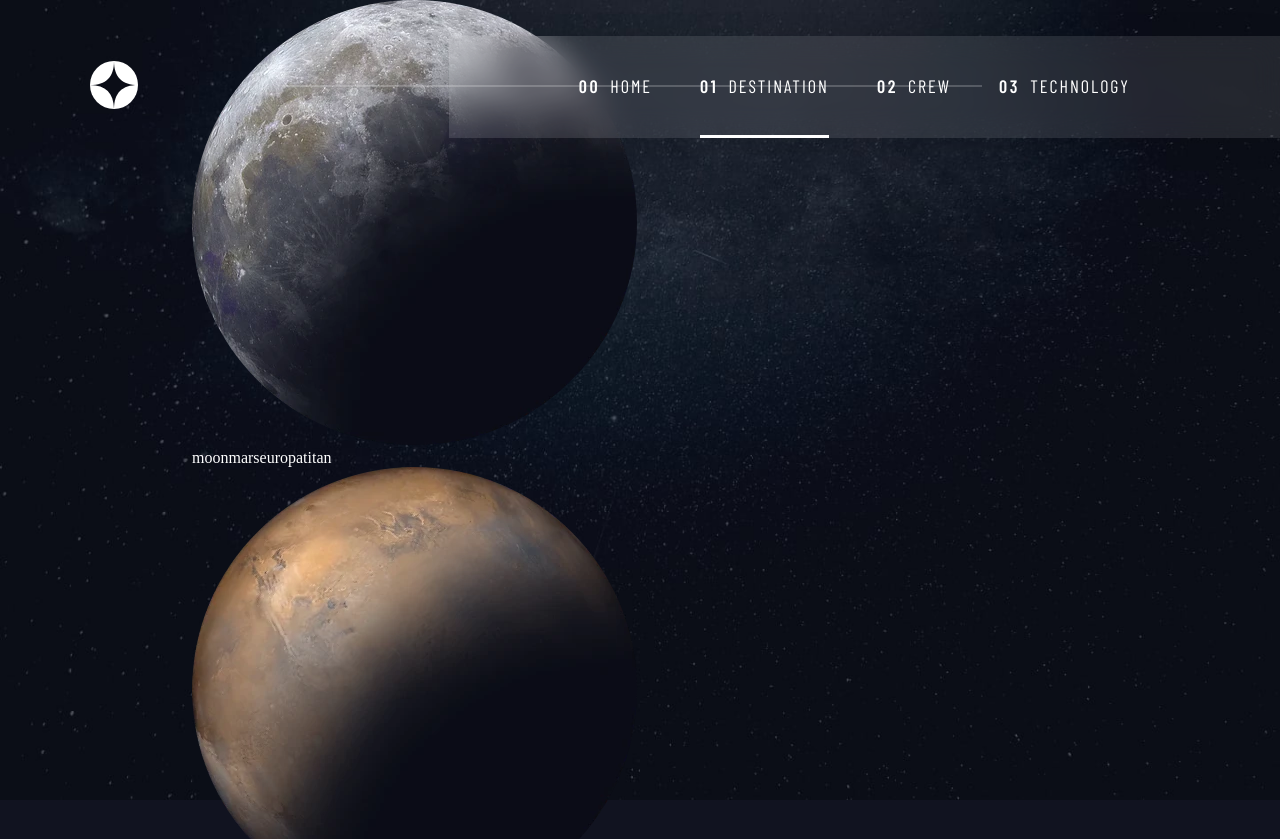
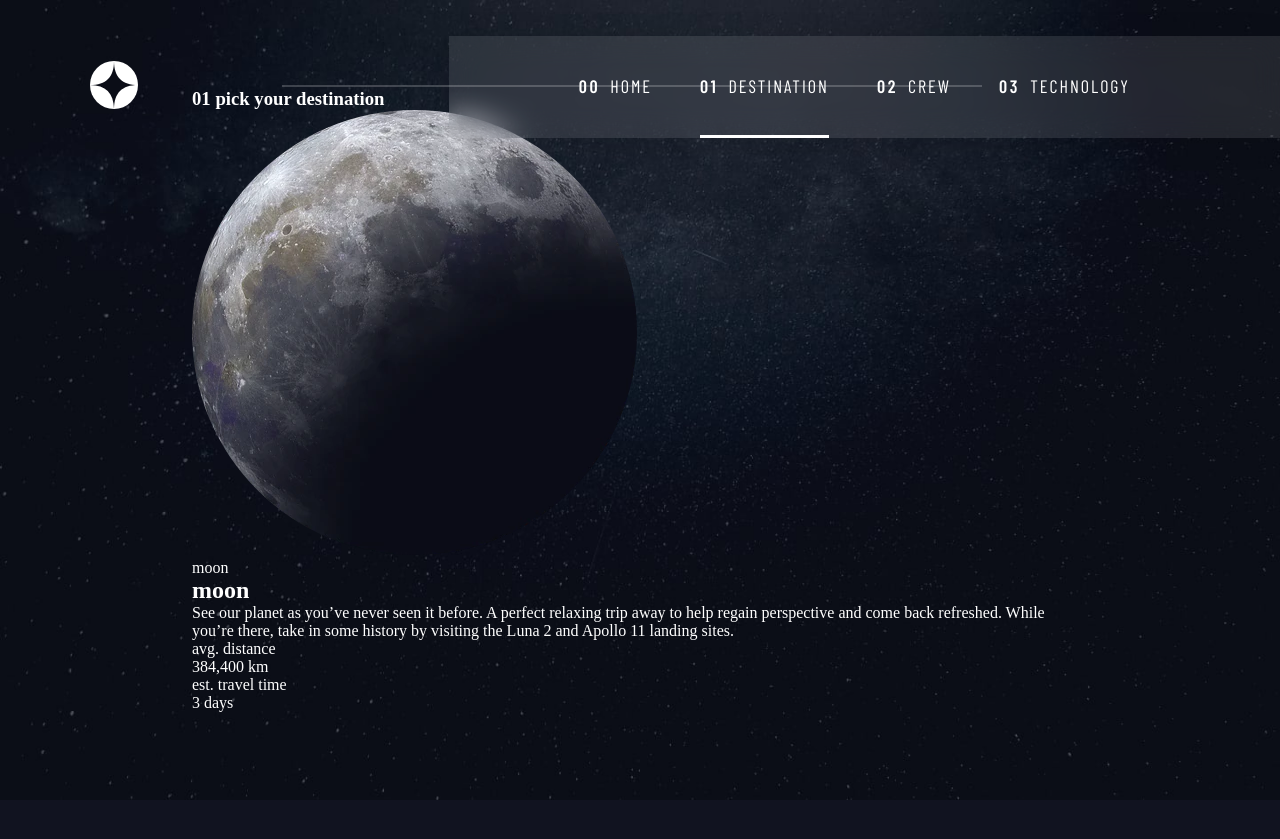
Before and after one commit to theblaisecode/Space-Exploration, a React (Vite) app: page /destination in a window 1280 px wide. Shown: the top 839 px of the page. After the commit the page ends 800 px from the top, so only its background shows below. Built offline with nearby package versions, Linux system fonts and the light colour scheme; a web font is replaced by a local one.

Commit message:
first commit

```diff
--- /dev/null
+++ b/src/components/DestinaContent.tsx
@@ -0,0 +1,52 @@
+import { destination } from "../data";
+import DestinaContentWrapper from "../styles/DestinaContentWrapper";
+
+function DestinaContent() {
+  return (
+    <DestinaContentWrapper className="tabInfo">
+      {destination.map((item) => {
+        const { id, img, imgAlt, heading, tabContent, distance, travelTime } =
+          item;
+
+        return (
+          <div key={id}>
+            <div className="contentTop">
+              <img src={img} alt={imgAlt} />
+            </div>
+
+            <div className="contentBottom">
+              <div className="allTabName">
+                {destination.map((tabNames, index) => {
+                  return (
+                    <span key={index} className="tabs activetab">
+                      {tabNames.tabName}
+                    </span>
+                  );
+                })}
+              </div>
+
+              <div className="tabContent">
+                <h2 className="title">{heading}</h2>
+                <p className="decription">{tabContent}</p>
+                <div className="tabLine"></div>
+
+                <div className="extraInfo">
+                  <div className="distance">
+                    <span>avg. distance</span>
+                    <p>{distance}</p>
+                  </div>
+
+                  <div className="travelTime">
+                    <span>est. travel time</span>
+                    <p>{travelTime}</p>
+                  </div>
+                </div>
+              </div>
+            </div>
+          </div>
+        );
+      })}
+    </DestinaContentWrapper>
+  );
+}
+export default DestinaContent;
--- a/src/data.ts
+++ b/src/data.ts
@@ -61,37 +61,37 @@ export const destination: {
     distance: "384,400 km",
     travelTime: "3 days",
   },
-  {
-    id: 2,
-    tabName: "mars",
-    img: mars,
-    imgAlt: "mars",
-    heading: "mars",
-    tabContent:
-      "Don’t forget to pack your hiking boots. You’ll need them to tackle Olympus Mons, the tallest planetary mountain in our solar system. It’s two and a half times the size of Everest!",
-    distance: "225 MIL. km",
-    travelTime: "9 months",
-  },
-  {
-    id: 3,
-    tabName: "europa",
-    img: europa,
-    imgAlt: "europa",
-    heading: "europa",
-    tabContent:
-      "The smallest of the four Galilean moons orbiting Jupiter, Europa is a winter lover’s dream. With an icy surface, it’s perfect for a bit of ice skating, curling, hockey, or simple relaxation in your snug wintery cabin.",
-    distance: "628 MIL. km",
-    travelTime: "3 years",
-  },
-  {
-    id: 4,
-    tabName: "titan",
-    img: titan,
-    imgAlt: "itian",
-    heading: "titan",
-    tabContent:
-      "The only moon known to have a dense atmosphere other than Earth, Titan is a home away from home (just a few hundred degrees colder!). As a bonus, you get striking views of the Rings of Saturn.",
-    distance: "1.6 BIL. km",
-    travelTime: "7 years",
-  },
+  // {
+  //   id: 2,
+  //   tabName: "mars",
+  //   img: mars,
+  //   imgAlt: "mars",
+  //   heading: "mars",
+  //   tabContent:
+  //     "Don’t forget to pack your hiking boots. You’ll need them to tackle Olympus Mons, the tallest planetary mountain in our solar system. It’s two and a half times the size of Everest!",
+  //   distance: "225 MIL. km",
+  //   travelTime: "9 months",
+  // },
+  // {
+  //   id: 3,
+  //   tabName: "europa",
+  //   img: europa,
+  //   imgAlt: "europa",
+  //   heading: "europa",
+  //   tabContent:
+  //     "The smallest of the four Galilean moons orbiting Jupiter, Europa is a winter lover’s dream. With an icy surface, it’s perfect for a bit of ice skating, curling, hockey, or simple relaxation in your snug wintery cabin.",
+  //   distance: "628 MIL. km",
+  //   travelTime: "3 years",
+  // },
+  // {
+  //   id: 4,
+  //   tabName: "titan",
+  //   img: titan,
+  //   imgAlt: "itian",
+  //   heading: "titan",
+  //   tabContent:
+  //     "The only moon known to have a dense atmosphere other than Earth, Titan is a home away from home (just a few hundred degrees colder!). As a bonus, you get striking views of the Rings of Saturn.",
+  //   distance: "1.6 BIL. km",
+  //   travelTime: "7 years",
+  // },
 ];
--- a/src/pages/Destination.tsx
+++ b/src/pages/Destination.tsx
@@ -1,4 +1,4 @@
-import { destination } from "../data";
+import DestinaContent from "../components/DestinaContent";
 import DestinationWrapper from "../styles/DestinationWrapper";
 
 function Destination() {
@@ -6,38 +6,11 @@ function Destination() {
     <DestinationWrapper>
       <div className="container">
         <div className="destinationContent">
-          {destination.map((item) => {
-            const {
-              id,
-              tabName,
-              img,
-              imgAlt,
-              heading,
-              tabContent,
-              distance,
-              travelTime,
-            } = item;
+          <h3 className="paagTitle">
+            <span>01</span> pick your destination
+          </h3>
 
-            return (
-              <>
-                <div key={id} className="contentTop">
-                  <img src={img} alt={imgAlt} />
-                </div>
-
-                <div className="contentBottom">
-                  <div className="destinationTab">
-                    {destination.map((tabNames, index) => {
-                      return (
-                        <span key={index} className="tabs activetab">
-                          {tabNames.tabName}
-                        </span>
-                      );
-                    })}
-                  </div>
-                </div>
-              </>
-            );
-          })}
+          <DestinaContent />
         </div>
       </div>
     </DestinationWrapper>
--- /dev/null
+++ b/src/styles/DestinaContentWrapper.tsx
@@ -0,0 +1,8 @@
+import styled from "styled-components";
+import destinationBg from "../assets/destination/background-destination-desktop.jpg";
+
+const DestinaContentWrapper = styled.div`
+
+`;
+
+export default DestinaContentWrapper;
--- a/src/styles/DestinationWrapper.tsx
+++ b/src/styles/DestinationWrapper.tsx
@@ -10,6 +10,13 @@ const DestinationWrapper = styled.section`
   justify-content: center;
   color: var(--textLight);
   position: relative;
+
+  .destinationContent {
+    display: flex;
+    flex-direction: column;
+    justify-content: space-between;
+    align-items: flex-start;
+  }
 `;
 
 export default DestinationWrapper;
```
